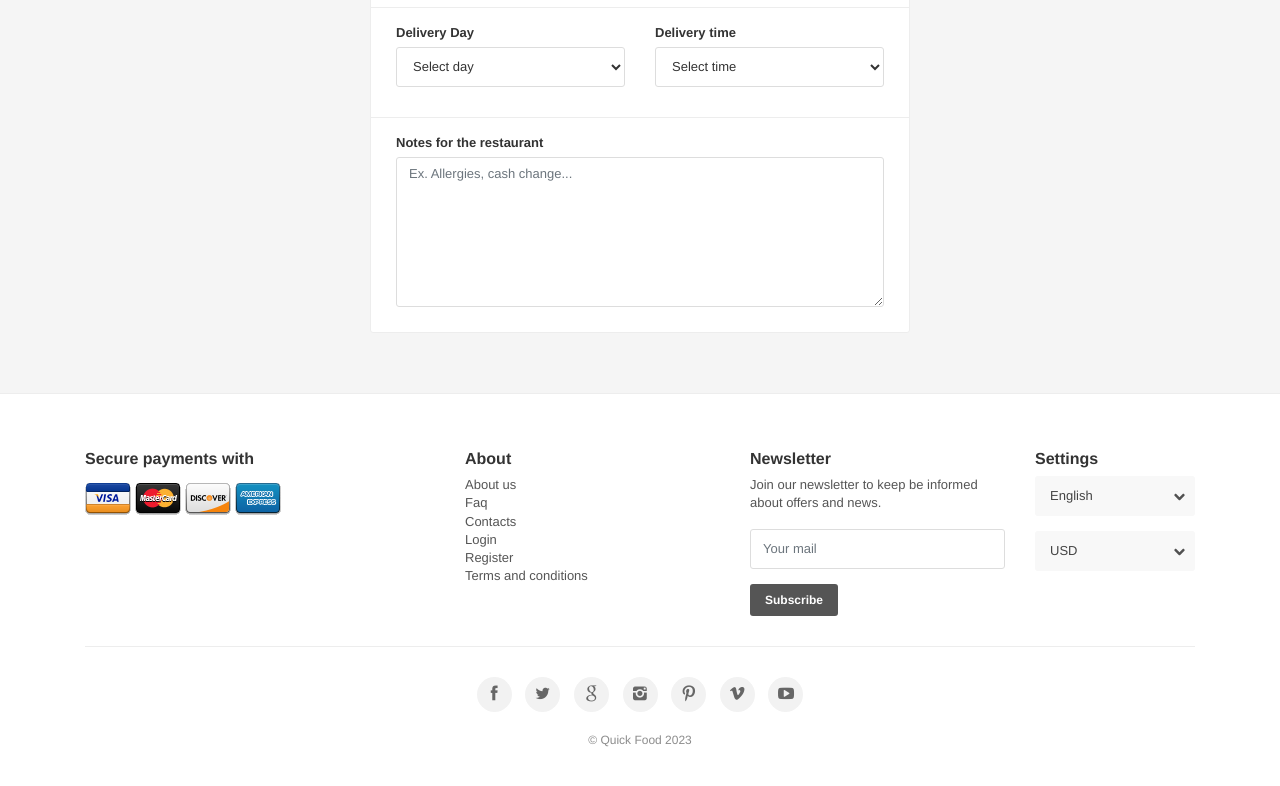
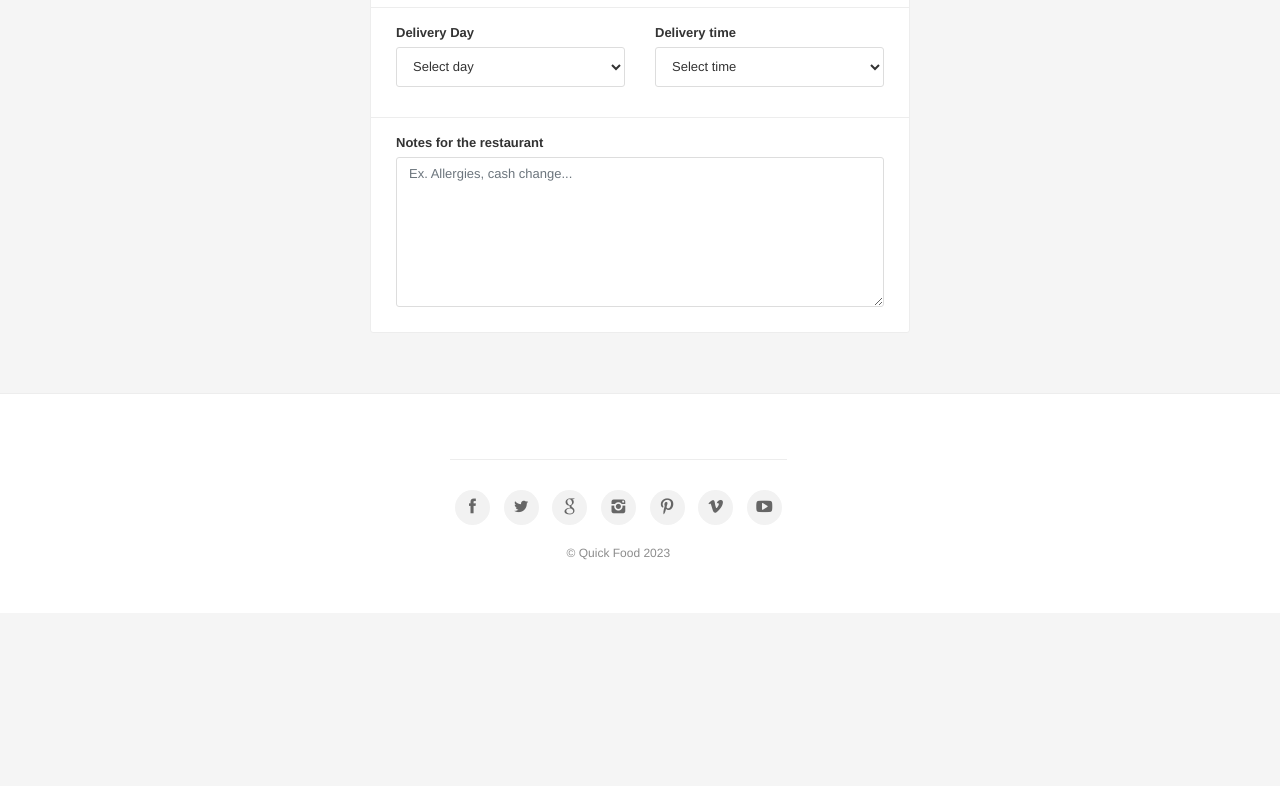
Before and after one commit to joaquimprogramer123/painelvendas, a plain HTML site: page cart.html in a window 1280 px wide. Shown: the part 1032-1818 px from the top of the page. After the commit the page ends 1645 px from the top, so only its background shows below. Drawn offline with Linux system fonts and the light colour scheme; files that its build step writes are made by us from their sources.

Commit message:
Update cart.html

```diff
--- a/cart.html
+++ b/cart.html
@@ -364,55 +364,7 @@
         <div class="container">
             <div class="row">
                 <div class="col-md-4">
-                    <h3>Secure payments with</h3>
-                    <p>
-                        <img src="img/cards.png" alt="" class="img-fluid">
-                    </p>
-                </div>
-                <div class="col-md-3">
-                    <h3>About</h3>
-                    <ul>
-                        <li><a href="about.html">About us</a></li>
-                        <li><a href="faq.html">Faq</a></li>
-                        <li><a href="contacts.html">Contacts</a></li>
-                        <li><a href="#0" data-toggle="modal" data-target="#login_2">Login</a></li>
-                        <li><a href="#0" data-toggle="modal" data-target="#register">Register</a></li>
-                        <li><a href="#0">Terms and conditions</a></li>
-                    </ul>
-                </div>
-                <div class="col-md-3" id="newsletter">
-                    <h3>Newsletter</h3>
-                    <p>
-                        Join our newsletter to keep be informed about offers and news.
-                    </p>
-                    <div id="message-newsletter_2">
-                    </div>
-                    <form method="post" action="assets/newsletter.php" name="newsletter_2" id="newsletter_2">
-                        <div class="form-group">
-                            <input name="email_newsletter_2" id="email_newsletter_2" type="email" value="" placeholder="Your mail" class="form-control">
-                        </div>
-                        <input type="submit" value="Subscribe" class="btn_1" id="submit-newsletter_2">
-                    </form>
-                </div>
-                <div class="col-md-2">
-                    <h3>Settings</h3>
-                    <div class="styled-select">
-                        <select name="lang" id="lang">
-                            <option value="English" selected>English</option>
-                            <option value="French">French</option>
-                            <option value="Spanish">Spanish</option>
-                            <option value="Russian">Russian</option>
-                        </select>
-                    </div>
-                    <div class="styled-select">
-                        <select name="currency" id="currency">
-                            <option value="USD" selected>USD</option>
-                            <option value="EUR">EUR</option>
-                            <option value="GBP">GBP</option>
-                            <option value="RUB">RUB</option>
-                        </select>
-                    </div>
-                </div>
+
             </div><!-- End row -->
             <div class="row">
                 <div class="col-md-12">
```
